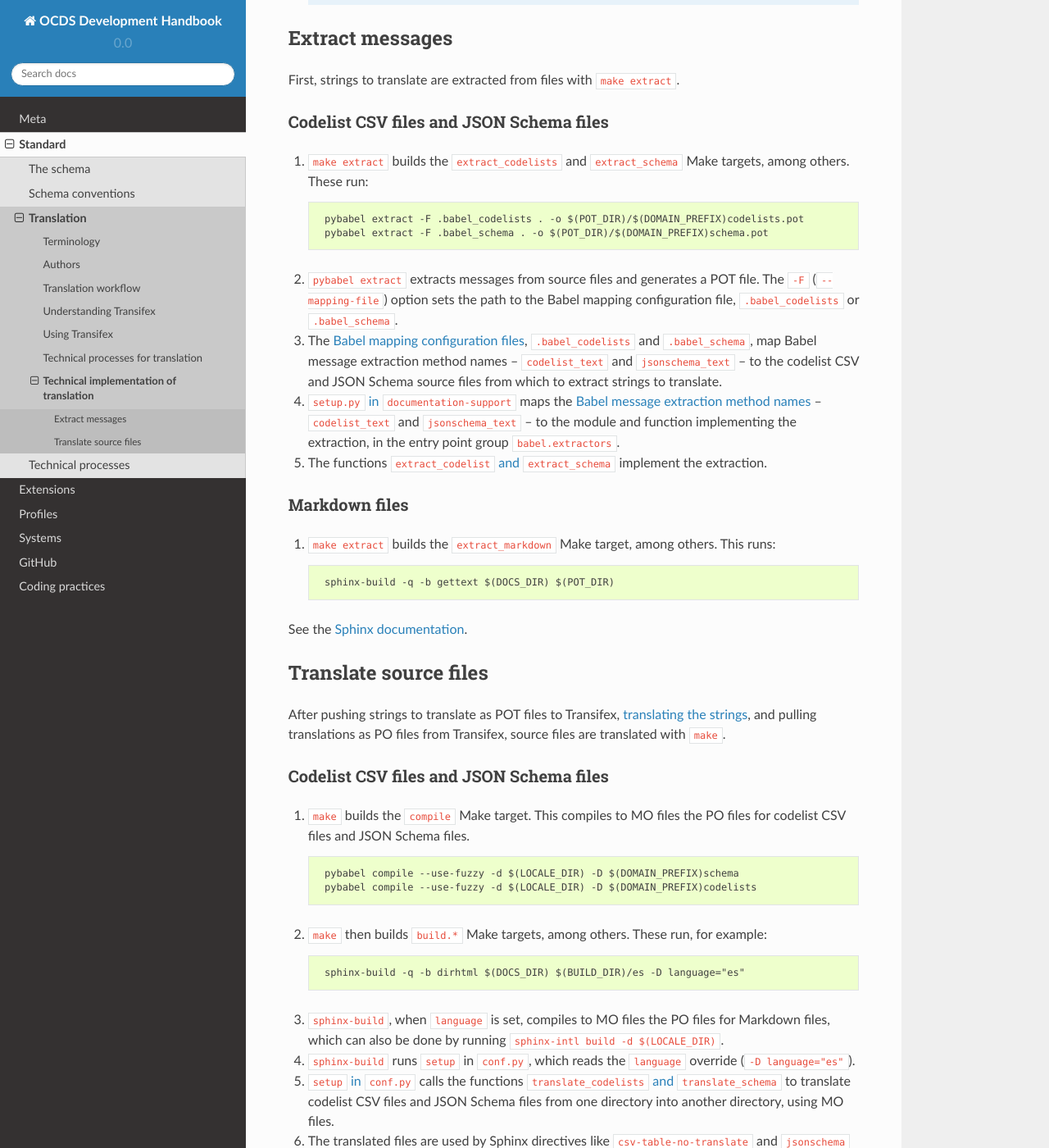
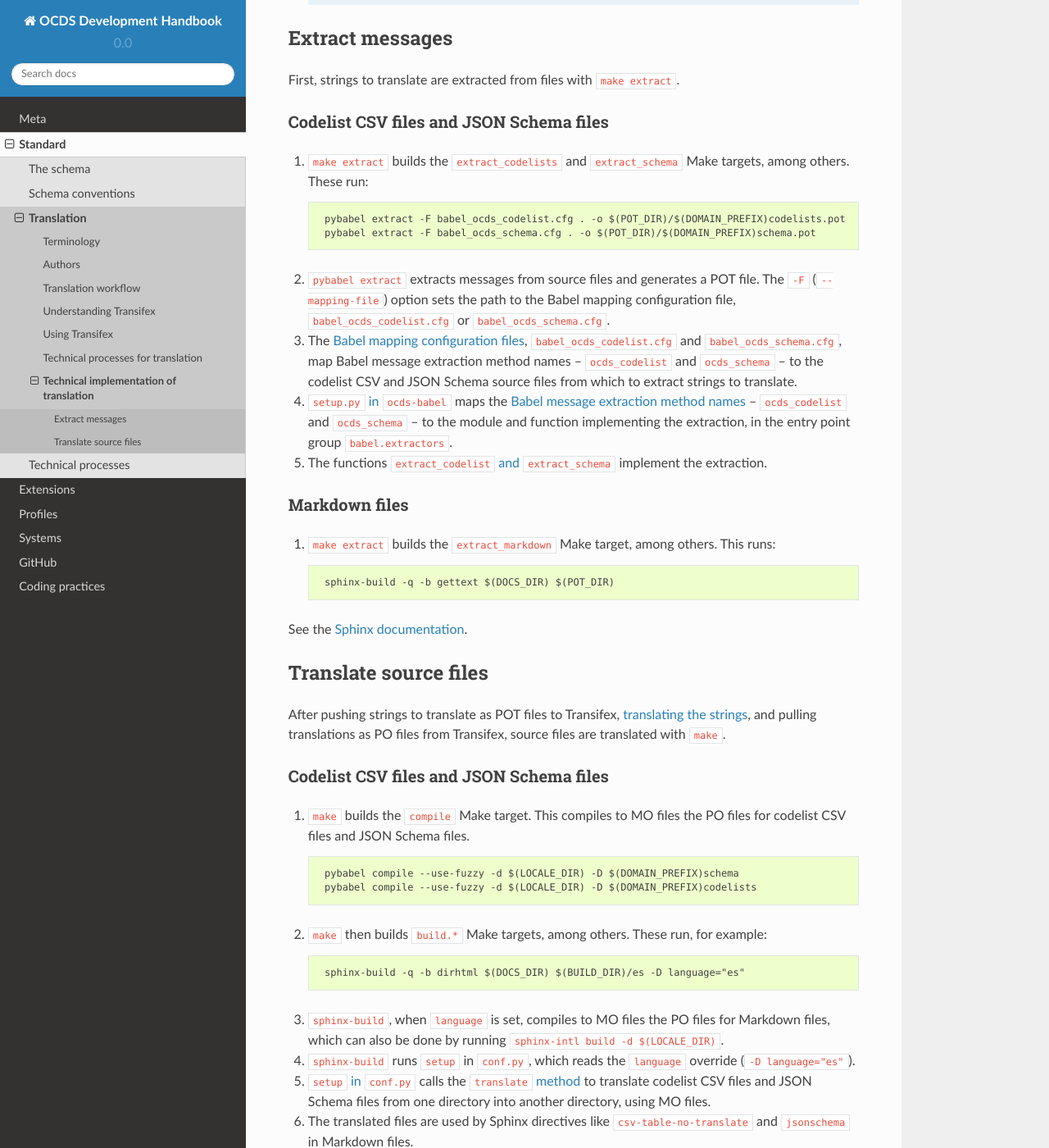
Before and after one commit to open-contracting/standard-development-handbook, a Sphinx documentation site: the page built from docs/standard/translation/implementation.md, in a window 1280 px wide and 1400 px high, scrolled down 376 px. Shown: the whole window at 82% size. Built offline with Sphinx 7.4.7 and the Read the Docs theme 2.0.0, drawn with Linux system fonts in a browser that asks for light colours; pages that are not in the unit, such as notebooks, are missing from menus.

Commit message:
Update docs to reflect changes to documentation-support

```diff
--- a/docs/standard/translation/implementation.md
+++ b/docs/standard/translation/implementation.md
@@ -15,16 +15,16 @@ First, strings to translate are extracted from files with `make extract`.
 
 1. [`make extract`](https://github.com/open-contracting/standard_profile_template/blob/master/include/common.mk#L52-L53) builds the `extract_codelists` and `extract_schema` Make targets, among others. These run:
 
-        pybabel extract -F .babel_codelists . -o $(POT_DIR)/$(DOMAIN_PREFIX)codelists.pot
-        pybabel extract -F .babel_schema . -o $(POT_DIR)/$(DOMAIN_PREFIX)schema.pot
+        pybabel extract -F babel_ocds_codelist.cfg . -o $(POT_DIR)/$(DOMAIN_PREFIX)codelists.pot
+        pybabel extract -F babel_ocds_schema.cfg . -o $(POT_DIR)/$(DOMAIN_PREFIX)schema.pot
 
-1. [`pybabel extract`](http://babel.pocoo.org/en/latest/cmdline.html#extract) extracts messages from source files and generates a POT file. The `-F` (`--mapping-file`) option sets the path to the Babel mapping configuration file, `.babel_codelists` or `.babel_schema`.
+1. [`pybabel extract`](http://babel.pocoo.org/en/latest/cmdline.html#extract) extracts messages from source files and generates a POT file. The `-F` (`--mapping-file`) option sets the path to the Babel mapping configuration file, `babel_ocds_codelist.cfg` or `babel_ocds_schema.cfg`.
 
-1. The [Babel mapping configuration files](http://babel.pocoo.org/en/latest/messages.html#extraction-method-mapping-and-configuration), `.babel_codelists` and `.babel_schema`, map Babel message extraction method names – `codelist_text` and `jsonschema_text` – to the codelist CSV and JSON Schema source files from which to extract strings to translate.
+1. The [Babel mapping configuration files](http://babel.pocoo.org/en/latest/messages.html#extraction-method-mapping-and-configuration), `babel_ocds_codelist.cfg` and `babel_ocds_schema.cfg`, map Babel message extraction method names – `ocds_codelist` and `ocds_schema` – to the codelist CSV and JSON Schema source files from which to extract strings to translate.
 
-1. [`setup.py` in `documentation-support`](https://github.com/open-contracting/documentation-support/blob/master/setup.py#L7-L11) maps the [Babel message extraction method names](http://babel.pocoo.org/en/latest/messages.html#writing-extraction-methods) – `codelist_text` and `jsonschema_text` – to the module and function implementing the extraction, in the entry point group `babel.extractors`.
+1. [`setup.py` in `ocds-babel`](https://github.com/open-contracting/ocds-babel/blob/master/setup.py) maps the [Babel message extraction method names](http://babel.pocoo.org/en/latest/messages.html#writing-extraction-methods) – `ocds_codelist` and `ocds_schema` – to the module and function implementing the extraction, in the entry point group `babel.extractors`.
 
-1. The functions [`extract_codelist` and `extract_schema`](https://github.com/open-contracting/documentation-support/blob/master/ocdsdocumentationsupport/babel_extractors.py) implement the extraction.
+1. The functions [`extract_codelist` and `extract_schema`](https://github.com/open-contracting/ocds-babel/blob/master/ocds_babel/extract.py) implement the extraction.
 
 ### Markdown files
 
@@ -53,7 +53,7 @@ After pushing strings to translate as POT files to Transifex, [translating the s
 
 1. [`sphinx-build`](http://www.sphinx-doc.org/en/master/man/sphinx-build.html) runs `setup` in `conf.py`, which reads the `language` override (`-D language="es"`).
 
-1. [`setup` in `conf.py`](https://github.com/open-contracting/standard_profile_template/blob/master/docs/conf.py#L139) calls the functions [`translate_codelists` and `translate_schema`](https://github.com/open-contracting/documentation-support/blob/master/ocds_documentation_support/translation.py) to translate codelist CSV files and JSON Schema files from one directory into another directory, using MO files.
+1. [`setup` in `conf.py`](https://github.com/open-contracting/standard_profile_template/blob/master/docs/conf.py#L137) calls the [`translate` method](https://github.com/open-contracting/ocds-babel/blob/master/ocds_babel/translate.py) to translate codelist CSV files and JSON Schema files from one directory into another directory, using MO files.
 
 1. The translated files are used by Sphinx directives like `csv-table-no-translate` and `jsonschema` in Markdown files.
 
```
Also changed, not shown: docs/profiles/technical/repository.md (+1 -1 lines), docs/profiles/translation.md (+2 -2 lines), docs/standard/technical/repository.md (+1 -1 lines).
